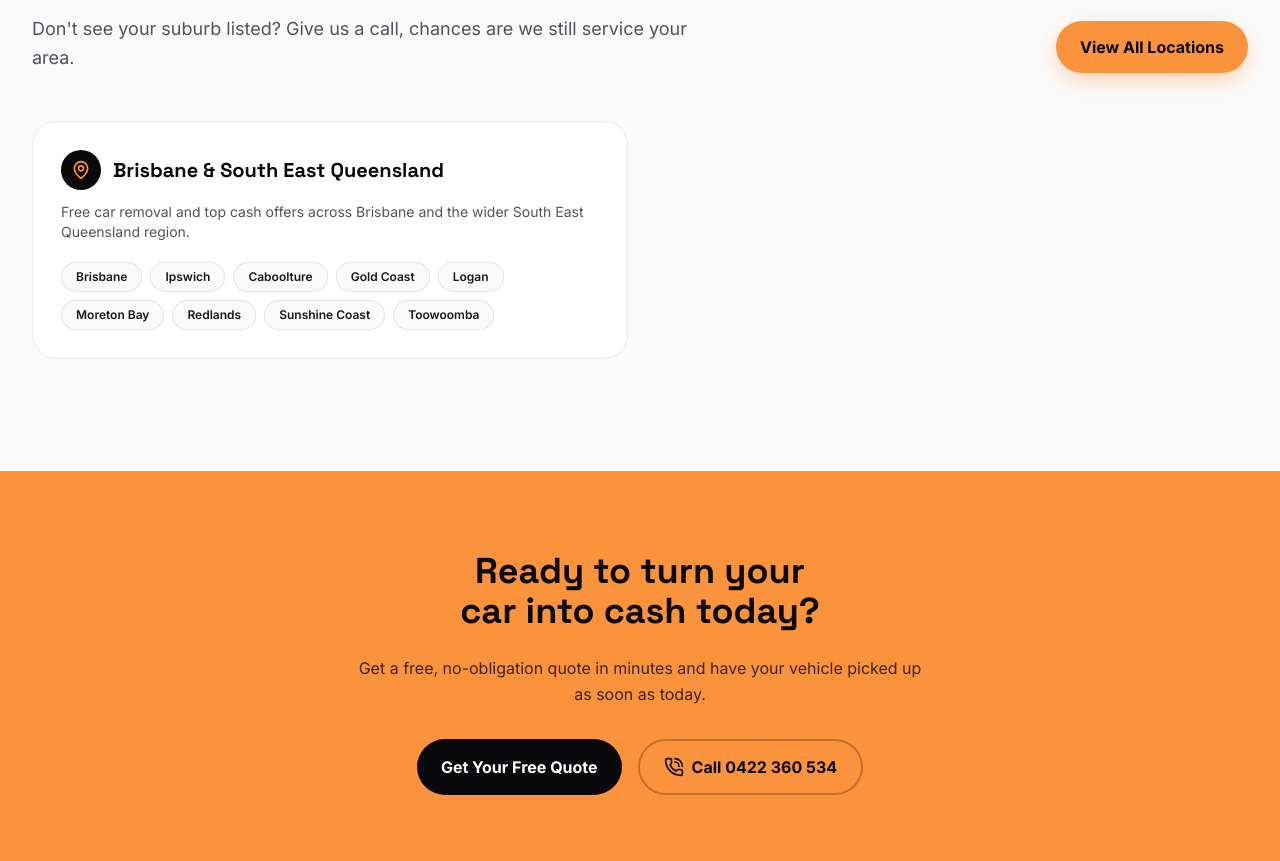
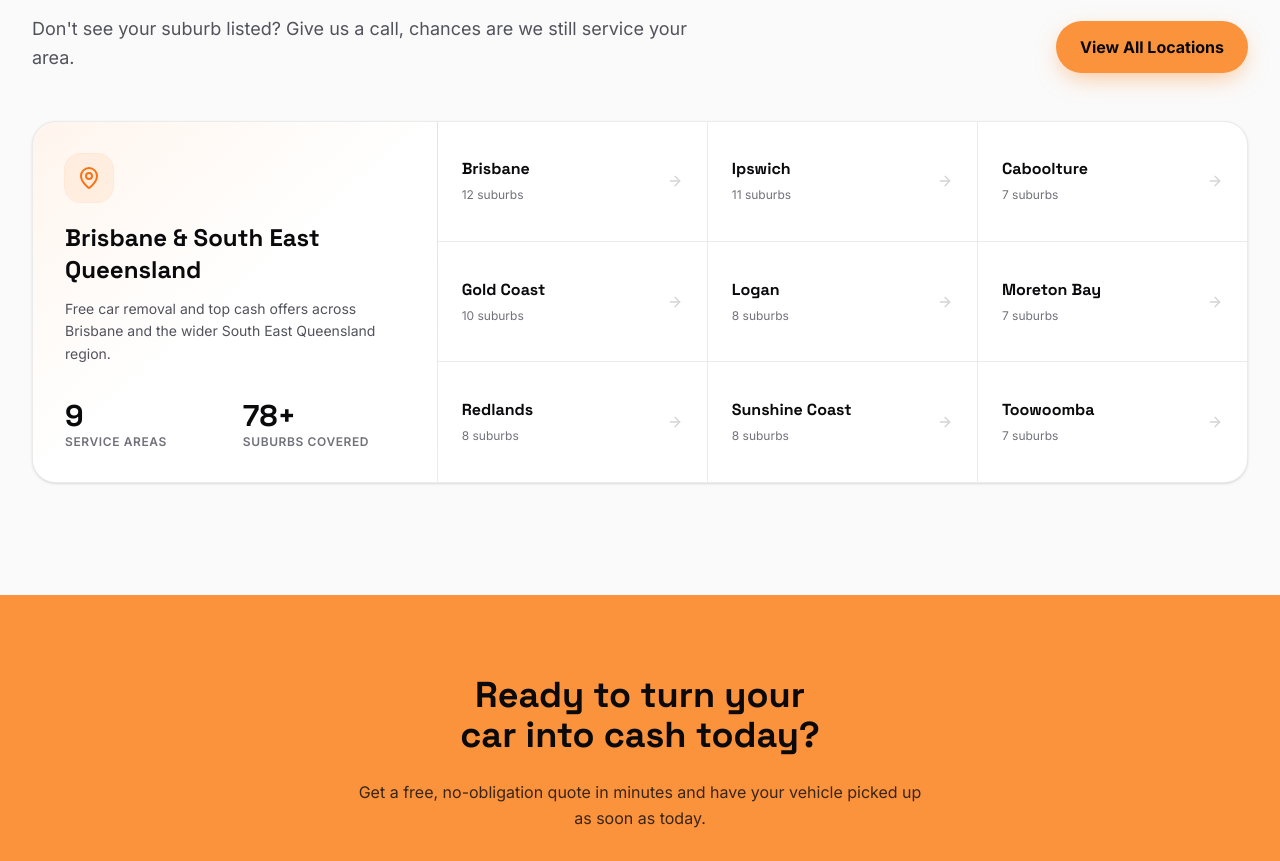
Before and after one commit to Williampetersen/v-car-removal, a Next.js app: page / in a window 1280 px wide. Shown: the part 5700-6561 px from the top of the page. Built offline with nearby package versions, Linux system fonts and the light colour scheme; no server answers.

Commit message:
Redesign service areas section as a full-width region card with city grid

```diff
--- a/src/components/home/ServiceAreas.tsx
+++ b/src/components/home/ServiceAreas.tsx
@@ -5,7 +5,7 @@ import { PrimaryButton } from "../Buttons";
 import { FadeIn } from "../motion/FadeIn";
 import { Stagger, StaggerItem } from "../motion/Stagger";
 import { regions } from "@/lib/locations";
-import { MapPin } from "../Icons";
+import { MapPin, ArrowRight } from "../Icons";
 
 export function ServiceAreas() {
   return (
@@ -22,35 +22,69 @@ export function ServiceAreas() {
           </PrimaryButton>
         </FadeIn>
 
-        <Stagger className="mt-12 grid grid-cols-1 gap-6 md:grid-cols-2">
         {regions.map((region) => (
-            <StaggerItem
+          <FadeIn
             key={region.slug}
-              className="rounded-3xl border border-ink/8 bg-white p-7"
+            className="mt-12 grid grid-cols-1 overflow-hidden rounded-3xl border border-ink/8 bg-white shadow-sm lg:grid-cols-[1fr_2fr]"
           >
-              <div id={region.slug} className="flex items-center gap-3 scroll-mt-28">
-                <span className="flex h-10 w-10 items-center justify-center rounded-full bg-ink text-brand">
-                  <MapPin className="h-5 w-5" aria-hidden />
+            <div
+              id={region.slug}
+              className="flex scroll-mt-28 flex-col justify-between gap-8 border-b border-ink/8 bg-gradient-to-br from-brand/10 via-white to-white p-8 lg:border-b-0 lg:border-r"
+            >
+              <div>
+                <span className="flex h-12 w-12 items-center justify-center rounded-2xl bg-brand/10 text-brand-dark ring-1 ring-brand/15">
+                  <MapPin className="h-6 w-6" aria-hidden />
                 </span>
-                <h3 className="font-display text-xl font-bold text-ink">
+                <h3 className="font-display mt-5 text-2xl font-bold text-ink">
                   {region.name}
                 </h3>
+                <p className="mt-3 text-sm leading-relaxed text-zinc-600">{region.blurb}</p>
               </div>
-              <p className="mt-3 text-sm text-zinc-600">{region.blurb}</p>
-              <div className="mt-5 flex flex-wrap gap-2">
+              <div className="grid grid-cols-2 gap-4">
+                <div>
+                  <p className="font-display text-3xl font-bold text-ink">
+                    {region.locations.length}
+                  </p>
+                  <p className="text-xs font-semibold uppercase tracking-wider text-zinc-500">
+                    Service areas
+                  </p>
+                </div>
+                <div>
+                  <p className="font-display text-3xl font-bold text-ink">
+                    {region.locations.reduce((n, l) => n + l.suburbs.length, 0)}+
+                  </p>
+                  <p className="text-xs font-semibold uppercase tracking-wider text-zinc-500">
+                    Suburbs covered
+                  </p>
+                </div>
+              </div>
+            </div>
+
+            <Stagger className="grid grid-cols-1 gap-px bg-ink/8 sm:grid-cols-3">
               {region.locations.map((loc) => (
+                <StaggerItem key={loc.slug} className="bg-white">
                   <Link
-                    key={loc.slug}
                     href={`/locations/${loc.slug}`}
-                    className="rounded-full border border-ink/10 bg-zinc-50 px-3.5 py-1.5 text-xs font-semibold text-ink-soft transition-colors hover:border-brand hover:text-ink"
+                    className="group flex h-full items-center justify-between gap-3 px-6 py-5 transition-colors hover:bg-zinc-50"
                   >
+                    <span>
+                      <span className="font-display block text-base font-bold text-ink transition-colors group-hover:text-brand-dark">
                         {loc.name}
+                      </span>
+                      <span className="text-xs text-zinc-500">
+                        {loc.suburbs.length} suburbs
+                      </span>
+                    </span>
+                    <ArrowRight
+                      className="h-4 w-4 shrink-0 text-zinc-300 transition-all group-hover:translate-x-1 group-hover:text-brand-dark"
+                      aria-hidden
+                    />
                   </Link>
-                ))}
-              </div>
                 </StaggerItem>
               ))}
             </Stagger>
+          </FadeIn>
+        ))}
       </Container>
     </section>
   );
```
Lines whose indentation alone changed are shown as unchanged.
